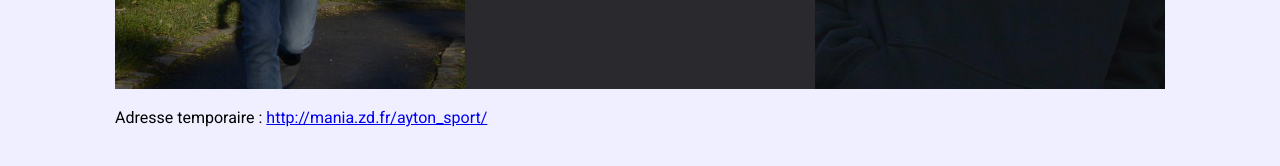
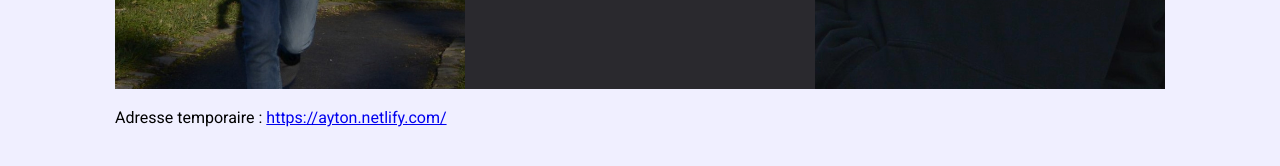
Before and after one commit to MathisBarre/mathis-webartisan, a Jekyll site: the page built from _creations/ayton-sport.md, in a window 1280 px wide. Shown: the part 678-844 px from the top of the page. Built offline with Jekyll 4.4.1, drawn with Linux system fonts in a browser that asks for light colours; part of the change alters nothing that is shown.

Commit message:
Update from Forestry.io mathis.barre@live.fr updated _creations/ayton-sport.md

```diff
--- a/_creations/ayton-sport.md
+++ b/_creations/ayton-sport.md
@@ -14,4 +14,4 @@ Ma part du travail : Design du site, intégration, hébergement, CMS
 
 ![](/assets/uploads/screenshot_ayton_sport.jpg)
 
-Adresse temporaire : [http://mania.zd.fr/ayton_sport/](http://mania.zd.fr/ayton_sport/ "http://mania.zd.fr/ayton_sport/")
+Adresse temporaire : [https://ayton.netlify.com/](https://ayton.netlify.com/ "https://ayton.netlify.com/")
```
